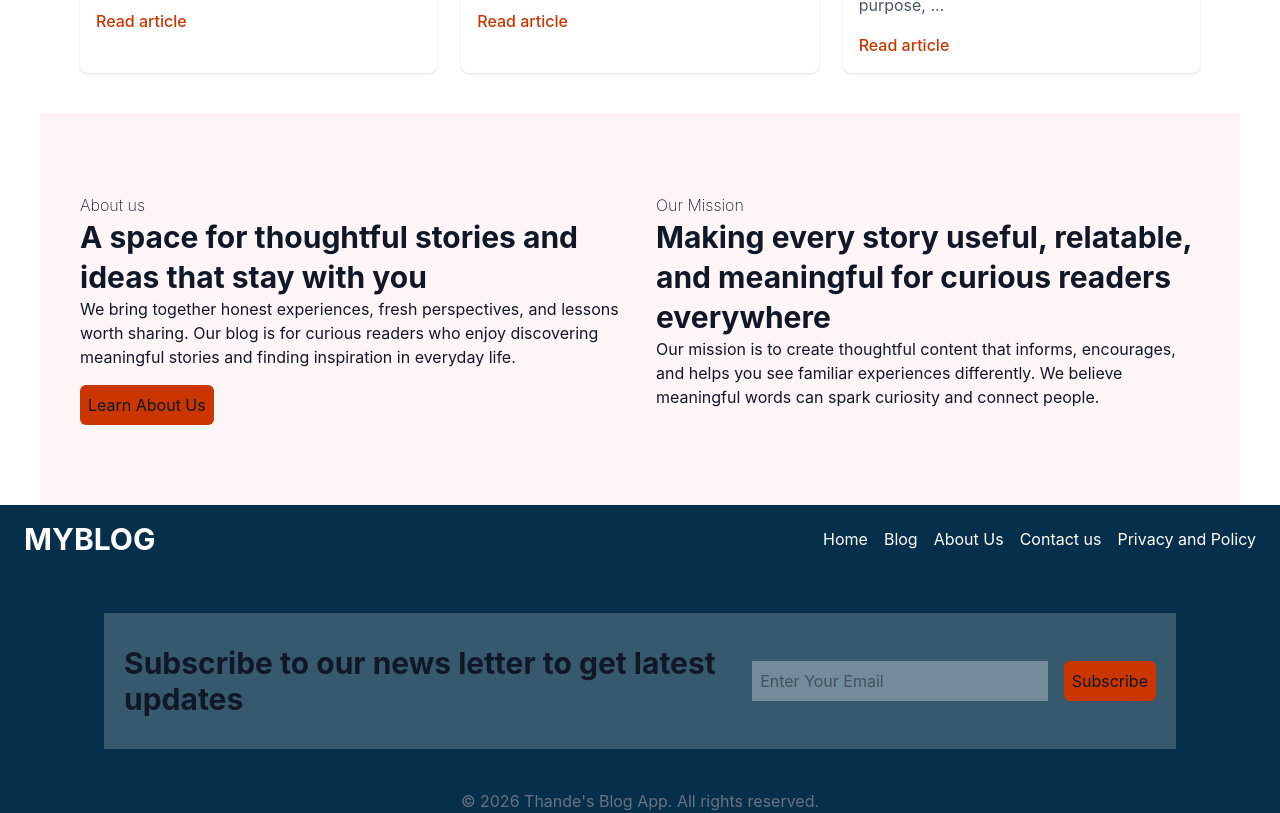
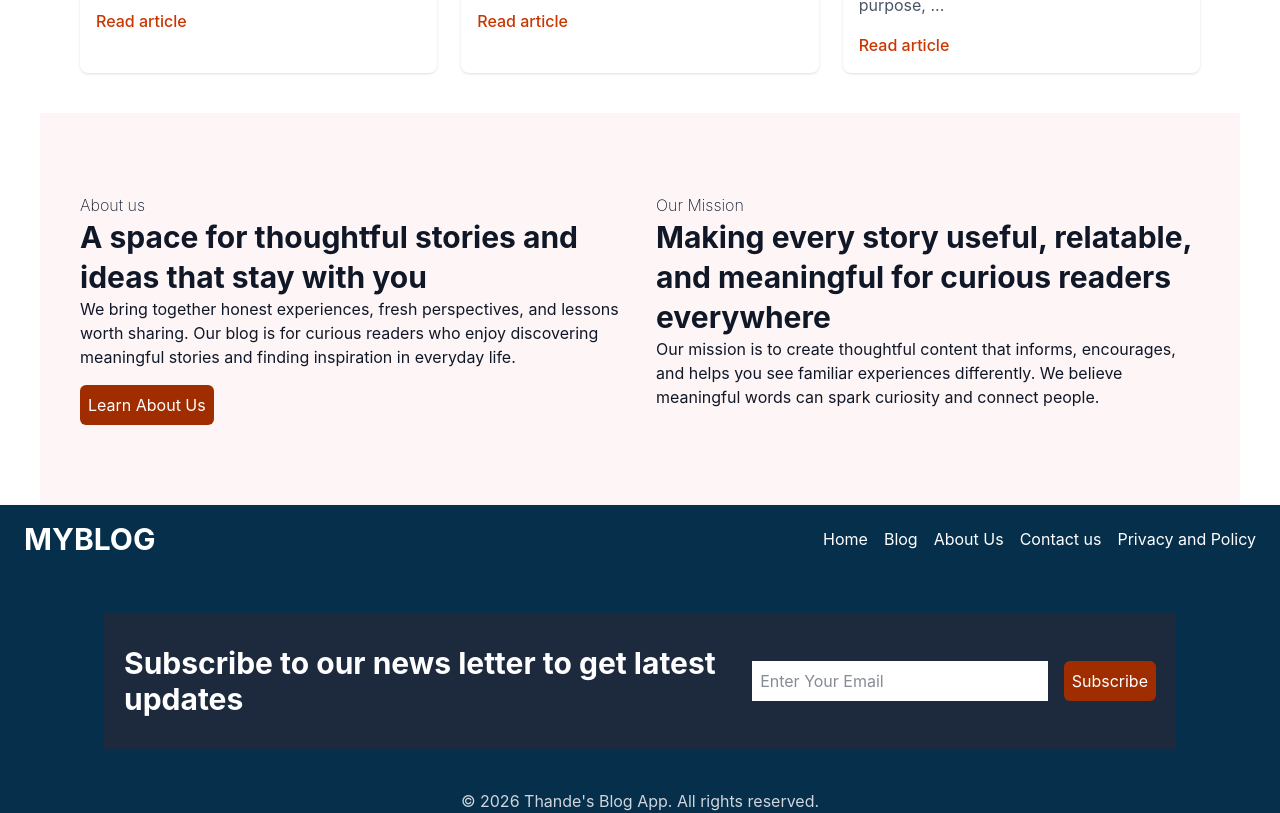
Before and after one commit to sithandekile/thandeBlog, a React (Vite) app in the folder client/: page / in a window 1280 px wide. Shown: the part 1853-2666 px from the top of the page. Built offline with nearby package versions, Linux system fonts and the light colour scheme.

Commit message:
Improve contrast and reduce unused JavaScript

```diff
--- a/client/package.json
+++ b/client/package.json
@@ -16,7 +16,6 @@
     "prop-types": "^15.8.1",
     "react": "^19.1.0",
     "react-dom": "^19.1.0",
-    "react-icons": "^5.5.0",
     "react-router-dom": "^7.6.3",
     "tailwindcss": "^4.1.11"
   },
--- a/client/src/components/aboutus.jsx
+++ b/client/src/components/aboutus.jsx
@@ -8,7 +8,7 @@ export const Aboutus = () => {
             <h1 className='font-extralight '>About us</h1>
               <h2 className='font-bold text-2xl md:text-3xl leading-10'>A space for thoughtful stories and ideas that stay with you</h2>
               <p>We bring together honest experiences, fresh perspectives, and lessons worth sharing. Our blog is for curious readers who enjoy discovering meaningful stories and finding inspiration in everyday life.</p>
-                 <Link to="/about" className='bg-orange-700 dark:bg-orange-800 p-2 rounded-md mt-4 inline-block'>Learn About Us</Link>
+                 <Link to="/about" className='bg-orange-800 p-2 rounded-md mt-4 inline-block text-white'>Learn About Us</Link>
        </div>
        <div>
            <h1 className='font-extralight'>Our Mission</h1>
--- a/client/src/components/footer.jsx
+++ b/client/src/components/footer.jsx
@@ -18,14 +18,14 @@ export default function Footer() {
           </ul>
           </div>
     </div>
-    <div className='flex flex-col gap-4 dark:bg-slate-900 md:flex-row items-center md:justify-between my-6 md:my-10 mx-0 md:mx-20 py-8 px-5 bg-white/20'>
-      <h2 className='font-bold text-center md:text-left md:text-3xl text-xl'>Subscribe to our news letter to get latest updates</h2>
+    <div className='flex flex-col gap-4 bg-slate-800 dark:bg-slate-900 md:flex-row items-center md:justify-between my-6 md:my-10 mx-0 md:mx-20 py-8 px-5'>
+      <h2 className='font-bold text-center text-white md:text-left md:text-3xl text-xl'>Subscribe to our news letter to get latest updates</h2>
       <input type='email'name='email' onChange={(e)=>setEmail(e.target.value)} placeholder='Enter Your Email'
-      className='p-2 bg-white/30 w-full md:w-1/3'/>
-      <Link to="/subscribe" className='bg-orange-700 dark:bg-orange-800 p-2 rounded-md'>Subscribe</Link>
+      className='p-2 bg-white text-slate-900 w-full md:w-1/3'/>
+      <Link to="/subscribe" className='bg-orange-800 p-2 rounded-md text-white'>Subscribe</Link>
 
     </div>
-    <p className="text-center text-gray-500 dark:text-gray-400">
+    <p className="text-center text-gray-300 dark:text-gray-300">
        © {new Date().getFullYear()} Thande's Blog App. All rights reserved.
     </p>
  </footer>
--- a/client/src/components/themeToggle.jsx
+++ b/client/src/components/themeToggle.jsx
@@ -1,4 +1,4 @@
-import { IoSunnyOutline, IoMoonOutline } from "react-icons/io5"
+import { Moon, Sun } from "lucide-react"
 import { useglobal } from "../context/globalContext"
 
 export default function ThemeToggle(){
@@ -11,7 +11,7 @@ export default function ThemeToggle(){
             aria-label={darkMode ? "Switch to light mode" : "Switch to dark mode"}
             title={darkMode ? "Switch to light mode" : "Switch to dark mode"}
         >
-            {darkMode ? <IoSunnyOutline aria-hidden="true" /> : <IoMoonOutline aria-hidden="true" />}
+            {darkMode ? <Sun aria-hidden="true" /> : <Moon aria-hidden="true" />}
         </button>
     )
 }
```
Also changed, not shown: 1 other file (tests, documents, lock files or other folders).
